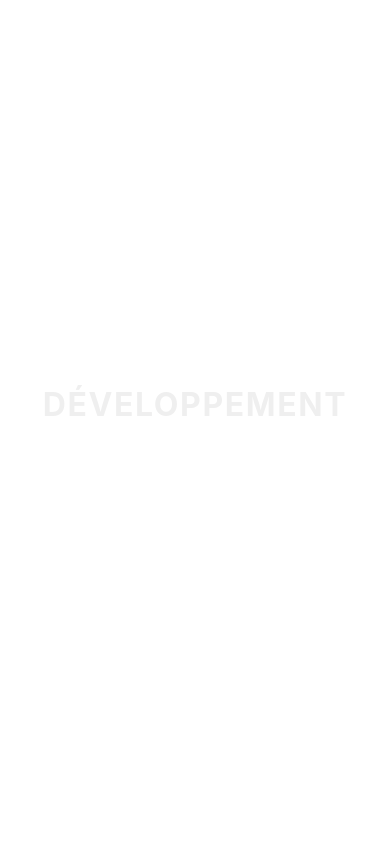
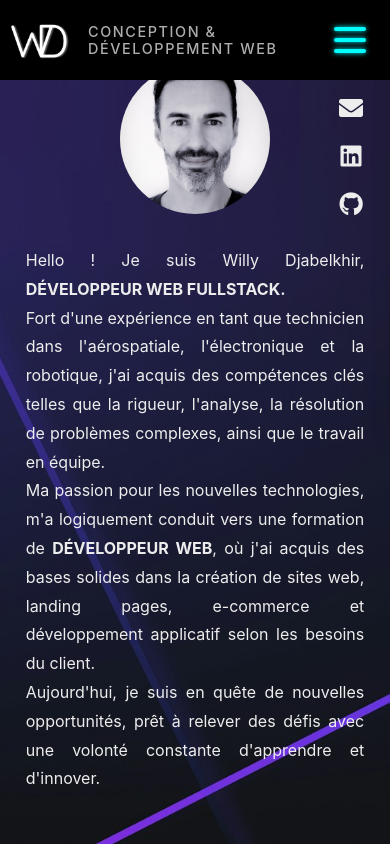
Before and after one commit to DjabelWilly/portfolio, a React (Create React App) app in the folder client/: page / in a window 390 px wide. Shown: the top 844 px of the page. Built offline with nearby package versions, Linux system fonts and the light colour scheme; no server answers.

Commit message:
delete intro

```diff
--- a/client/package.json
+++ b/client/package.json
@@ -9,6 +9,7 @@
     "react": "^19.0.0",
     "react-dom": "^19.0.0",
     "react-scripts": "^5.0.1",
+    "three": "^0.173.0",
     "validator": "^13.12.0",
     "web-vitals": "^4.2.4"
   },
--- a/client/src/App.css
+++ b/client/src/App.css
@@ -40,19 +40,6 @@ body {
     sans-serif;
   -webkit-font-smoothing: antialiased;
   -moz-osx-font-smoothing: grayscale;
-}
-
-.main-content {
-  padding-top: 60px;
-  width: 100%;
-  opacity: 0;
-  transform: translateY(10px);
-  transition: opacity 2s ease-in-out, transform 1.5s ease-in-out;
-}
-
-.main-content.show {
-  opacity: 1;
-  transform: translateY(0);
 }
 
 section {
--- a/client/src/App.js
+++ b/client/src/App.js
@@ -1,28 +1,12 @@
-import React, { useState, useEffect } from 'react';
+import React from 'react';
 import './App.css';
 import Header from './components/Header/Header';
 import About from './components/About/About';
 import Projects from './components/Projects/Projects';
 import Education from './components/Education/Education';
 import Contact from './components/Contact/Contact';
-import Intro from './components/Intro/Intro';
-
 
 function App() {
-
-  const [showContent, setShowContent] = useState(false); // Affichage du contenu principal à true
-  const [fadeInMain, setFadeInMain] = useState(false); // Gère le fade-in du contenu principal
-
-  // Déclencher le fade-in du contenu principal après un court délai
-  useEffect(() => {
-    if (showContent) {
-      const fadeInTimeout = setTimeout(() => {
-        setFadeInMain(true);
-      }, 500);
-
-      return () => clearTimeout(fadeInTimeout);
-    }
-  }, [showContent]);
 
   // Fonction pour faire défiler la page vers une section spécifiée.
   const scrollToSection = (sectionId) => {
@@ -39,11 +23,8 @@ function App() {
 
   return (
     <div className="App">
-      {!showContent ? (<Intro setFadeInMain={setFadeInMain} setShowContent={setShowContent} />
-      ) : (
-        <>
-          <Header scrollToSection={scrollToSection} fadeInMain={fadeInMain} />
-          <main className={`main-content ${fadeInMain ? "show" : ""}`}>
+      <Header scrollToSection={scrollToSection} />
+      <main>
         <section id="about">
           <About scrollToSection={scrollToSection} />
         </section>
@@ -57,8 +38,6 @@ function App() {
           <Contact />
         </section>
       </main>
-        </>
-      )}
     </div>
   );
 }
--- a/client/src/components/About/About.css
+++ b/client/src/components/About/About.css
@@ -35,7 +35,7 @@
 }
 @media (max-width: 800px) {
   .about-image {
-    margin-top: 2rem;
+    margin-top: 4rem;
     width: 150px;
     height: 150px;
     border-radius: 50%;
--- a/client/src/components/About/About.jsx
+++ b/client/src/components/About/About.jsx
@@ -7,7 +7,7 @@ const About = ({ scrollToSection }) => {
     <div className="about-container">
       <div className="about-content">
         <div className="about-container-text-img">
-          <img src={profil} alt="profile" className="about-image" />
+          <img src={profil} alt="profil" className="about-image" />
           <p className="about-description">
             Hello ! Je suis Willy Djabelkhir,{" "}
             <strong>DÉVELOPPEUR WEB FULLSTACK.</strong> <br />
--- a/client/src/components/Header/Header.css
+++ b/client/src/components/Header/Header.css
@@ -7,12 +7,7 @@
   z-index: 1000;
   display: flex;
   justify-content: center;
-  opacity: 0;
   transition: opacity 1.5s ease-in-out;
-}
-
-.header.show {
-  opacity: 1;
 }
 
 .nav {
@@ -37,11 +32,6 @@
 
 .logo img {
   width: 80px;
-}
-@media screen and (max-width: 780px) {
-  .logo img {
-    width: 60px;
-  }
 }
 
 .logo p {
--- a/client/src/components/Header/Header.jsx
+++ b/client/src/components/Header/Header.jsx
@@ -2,11 +2,11 @@ import React, { useState } from "react";
 import "./Header.css";
 import logo from "../../assets/img/logo.png";
 
-const Header = ({ scrollToSection, fadeInMain }) => {
+const Header = ({ scrollToSection }) => {
   const [isMenuOpen, setIsMenuOpen] = useState(false); // State pour le menu hamburger
 
   return (
-    <header className={`header ${fadeInMain ? "show" : ""}`}>
+    <header className="header">
       <nav className="nav">
         <div className="logo">
           <img
--- a/client/src/components/Intro/Intro.css
+++ /dev/null
@@ -1,52 +0,0 @@
-/* Styles pour l'animation de fade-in et fade-out */
-.intro {
-  display: flex;
-  justify-content: center;
-  align-items: center;
-  height: 100vh;
-  width: 100%;
-  color: var(--text-tertiary);
-  background-color: #fff;
-  font-size: 4rem;
-  letter-spacing: 0.5rem;
-  font-weight: bold;
-  text-align: center;
-  transition: opacity 1.5s ease, transform 1.5s ease;
-}
-
-.fade-in {
-  opacity: 1;
-  transform: translateY(0);
-  background-color: #fff;
-}
-
-.fade-out {
-  opacity: 0;
-  transform: translateY(-20px);
-  background-color: #fff;
-}
-
-@media screen and (max-width: 690px) {
-  .intro {
-    font-size: 3.4rem;
-    letter-spacing: 0.2rem;
-  }
-}
-@media screen and (max-width: 530px) {
-  .intro {
-    font-size: 2.8rem;
-    letter-spacing: 0.2rem;
-  }
-}
-@media screen and (max-width: 480px) {
-  .intro {
-    font-size: 2.4rem;
-    letter-spacing: 0.2rem;
-  }
-}
-@media screen and (max-width: 390px) {
-  .intro {
-    font-size: 2rem;
-    letter-spacing: 0.1rem;
-  }
-}
--- a/client/src/components/Intro/Intro.jsx
+++ /dev/null
@@ -1,44 +0,0 @@
-import React, { useState, useEffect } from "react";
-import "./Intro.css";
-
-// Tableau contenant les mots et les images
-const introElements = ["CONCEPTION", "DÉVELOPPEMENT", "< WEB />"];
-
-const Intro = ({ setShowContent }) => {
-  const [index, setIndex] = useState(0);
-  const [fade, setFade] = useState(true);
-
-  useEffect(() => {
-    // Si on est encore dans le tableau des éléments
-    if (index < introElements.length) {
-      const handleNextElement = () => {
-        setFade(false); // Commencer à estomper avant de changer
-        setTimeout(() => {
-          setIndex((prevIndex) => prevIndex + 1); // Passer à l'élément suivant
-          setFade(true); // Redémarrer l'animation pour le nouvel élément
-        }, 2000); // Délai avant de passer au prochain élément (à ajuster selon l'animation)
-      };
-
-      const fadeOutTimeout = setTimeout(() => setFade(false), 2000); // Délai de fondu
-      const nextElementTimeout = setTimeout(handleNextElement, 3000); // Passer à l'élément suivant après 3 secondes
-
-      return () => {
-        clearTimeout(fadeOutTimeout);
-        clearTimeout(nextElementTimeout);
-      };
-    }
-
-    setShowContent(true); // Une fois tous les éléments affichés, signaler la fin
-  }, [index, setShowContent]);
-
-  // Empêche l'affichage d'un élément après le dernier
-  if (index >= introElements.length) return null;
-
-  return (
-    <div className={`intro ${fade ? "fade-in" : "fade-out"}`}>
-      {introElements[index]}
-    </div>
-  );
-};
-
-export default Intro;
```
Also changed, not shown: client/src/assets/img/preview.png (added), 1 other file (tests, documents, lock files or other folders). Lines whose indentation alone changed are shown as unchanged.
